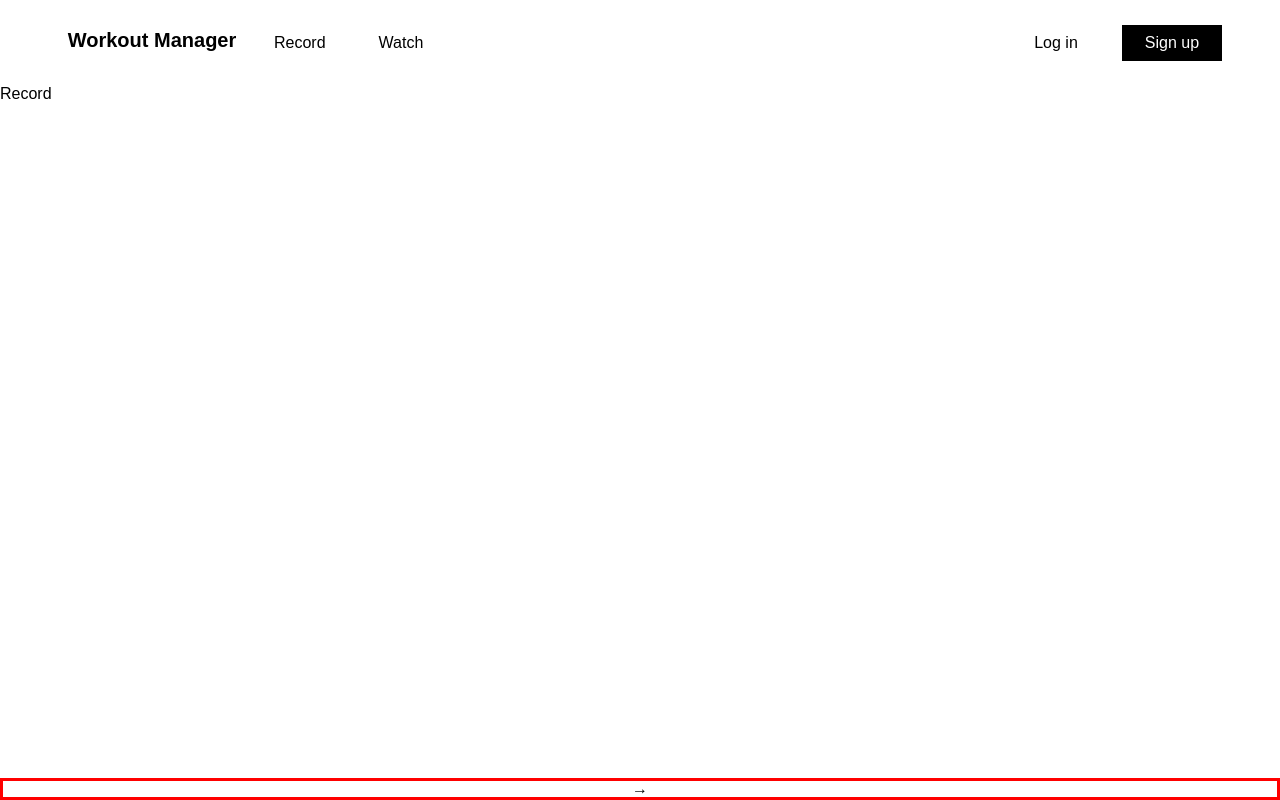
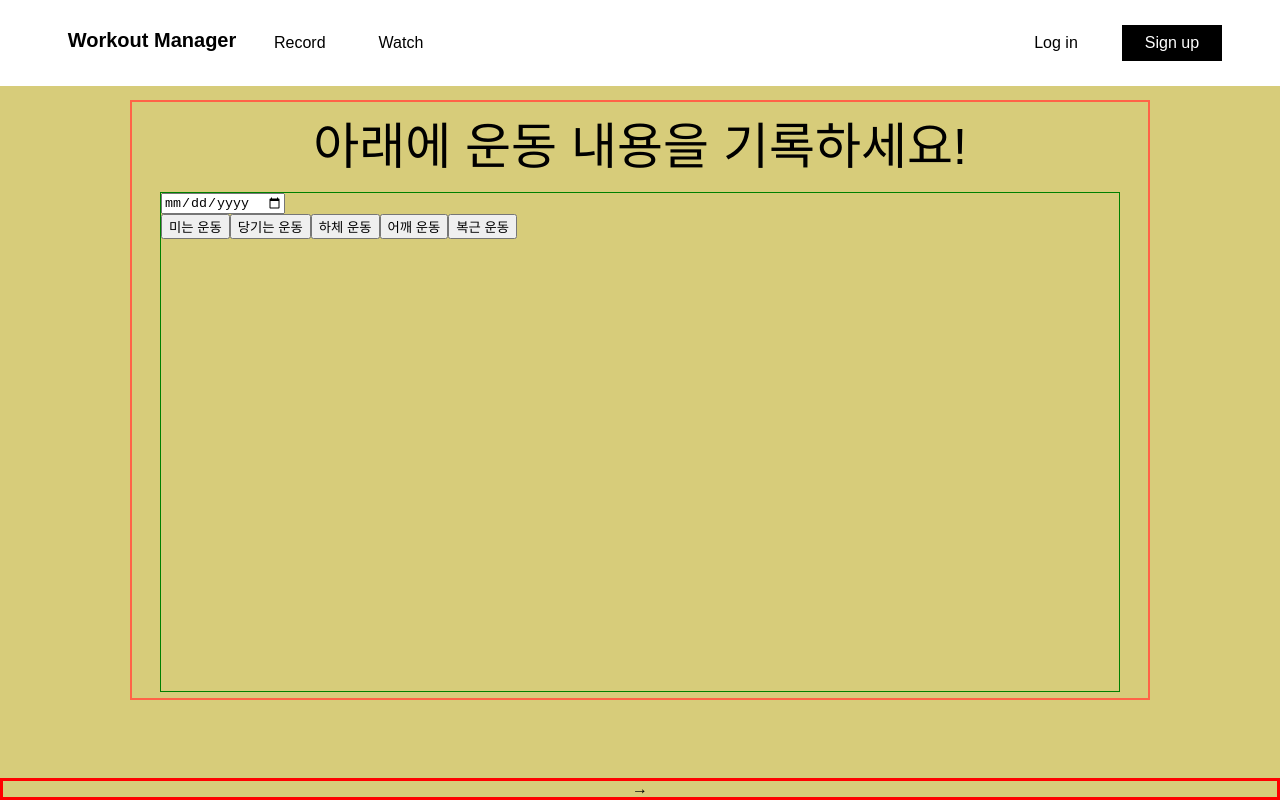
Before and after one commit to wujuno/workout-manager, a React (Create React App) app: page /record in a window 1280 px wide. Built offline with nearby package versions, Linux system fonts and the light colour scheme.

Commit message:
Add Record form(1)

```diff
--- a/src/components/Header.tsx
+++ b/src/components/Header.tsx
@@ -24,7 +24,7 @@ const Item = styled.li`
     padding: 10px 0
 `;
 //identification
-const Variation = styled.div`
+const Validation = styled.div`
     display:grid;
     grid-template-columns: repeat(2,100px);
     grid-gap: 1rem;
@@ -52,14 +52,14 @@ function Header () {
                 <Link to="watch"><span>Watch</span></Link>
                 </Item>
             </Items>
-            <Variation>
+            <Validation>
                 <Link to="login">
                     <LoginIn>Log in</LoginIn>
                 </Link>
                 <Link to="signup">
                     <SignUp>Sign up</SignUp>
                 </Link>
-            </Variation>
+            </Validation>
         </Wrapper>
     )
 }
--- a/src/screens/Record.tsx
+++ b/src/screens/Record.tsx
@@ -1,6 +1,59 @@
+import styled from "styled-components";
+
+const Wrapper = styled.div`
+    width:100vw;
+    height: 100vh;
+    background-color: #d7cc7a;
+    display: flex;
+    justify-content:center;
+    position: absolute;
+    top:0px;
+    z-index:-1
+`;
+
+const Container = styled.div`
+    margin-top:100px;
+    width:1020px;
+    height: 600px;
+    border: 2px solid tomato;
+    display:flex;
+    flex-direction:column;
+    align-items:center;
+`;
+
+const Title = styled.div`
+    margin-top:20px;
+    font-size:50px;
+`;
+
+const Form = styled.form`
+    margin-top:20px;
+    width:960px;
+    height:500px;
+    border:1px solid green;
+`;
+
 function Record (){
     return (
-        <div>Record</div>
+        <Wrapper>
+            <Container>
+                <Title>
+                    <p>아래에 운동 내용을 기록하세요!</p>
+                </Title>
+                <Form>
+                    <div>
+                    <input type="date" />
+                    </div>
+                    <div>
+                        <button>미는 운동</button>
+                        <button>당기는 운동</button>
+                        <button>하체 운동</button>
+                        <button>어깨 운동</button>
+                        <button>복근 운동</button>
+                    </div>
+                </Form>
+            </Container>
+        </Wrapper>
     )
 }
 
```
